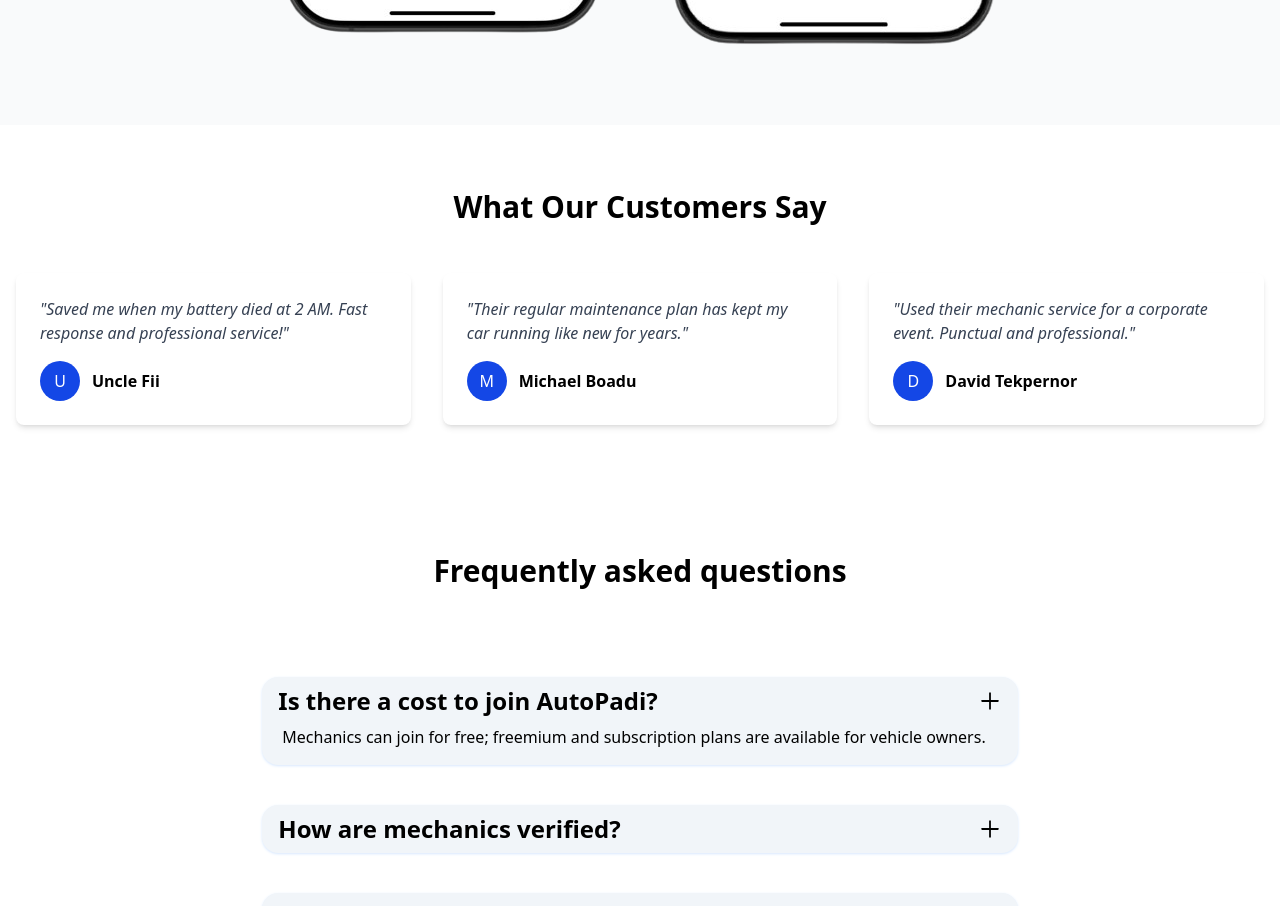
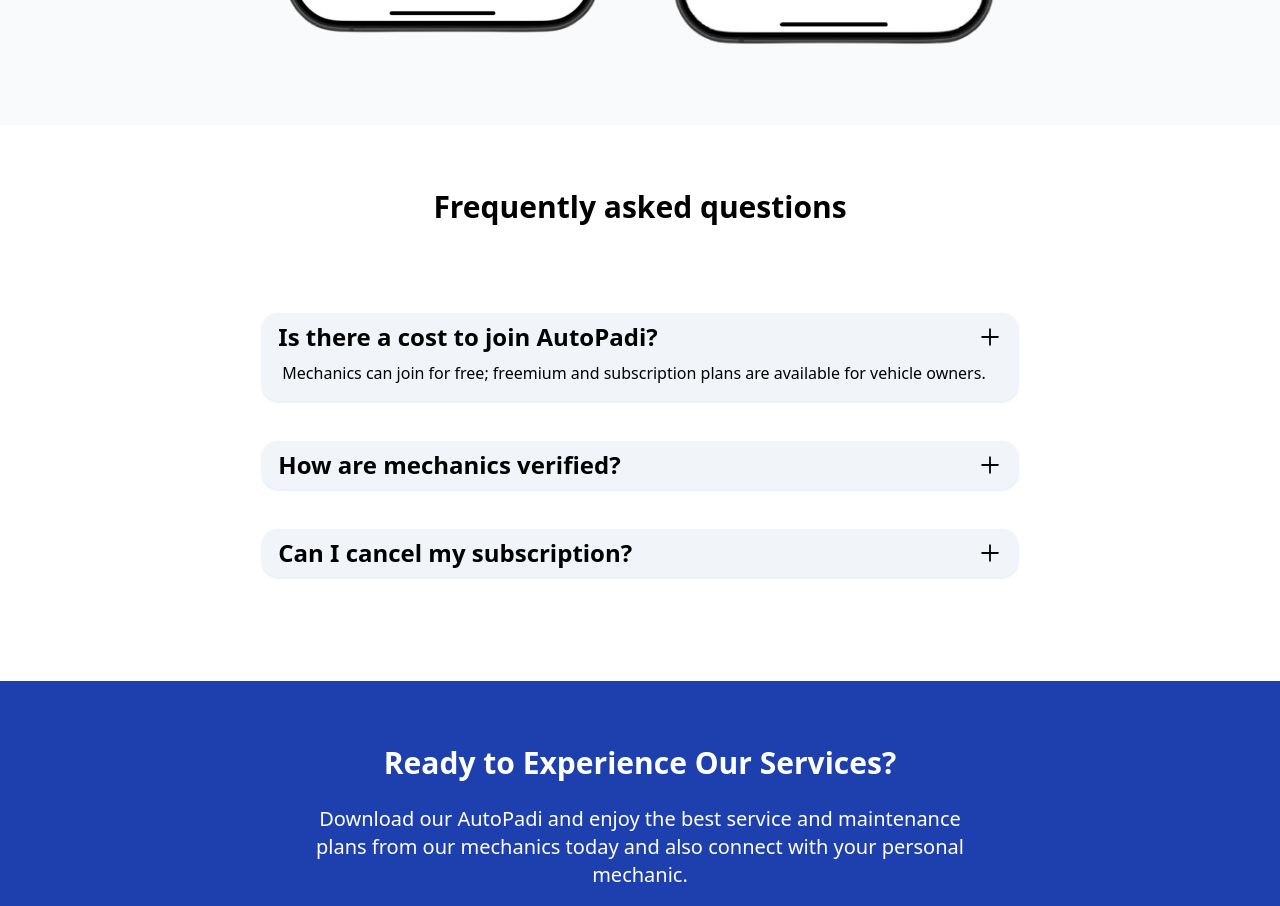
Before and after one commit to AutoPadi-Team/autopadi-website, a React (Vite) app: page / in a window 1280 px wide. Shown: the part 2420-3326 px from the top of the page. Built offline with nearby package versions, Linux system fonts and the light colour scheme.

Commit message:
commented testimonial

```diff
--- a/src/pages/Home.tsx
+++ b/src/pages/Home.tsx
@@ -229,7 +229,7 @@
         </section>
 
         {/* Testimonials */}
-        <section className="py-16">
+        {/* <section className="py-16">
           <div className="container mx-auto px-4">
             <h2 className="text-3xl font-bold text-center mb-12">
               What Our Customers Say
@@ -245,7 +245,7 @@
               ))}
             </div>
           </div>
-        </section>
+        </section> */}
 
         {/* FAQ */}
         <section className="py-16">
```
